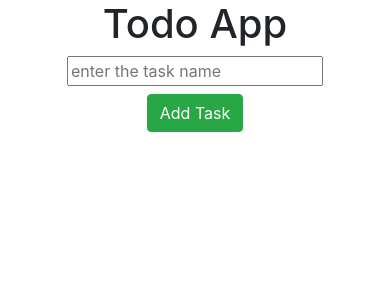
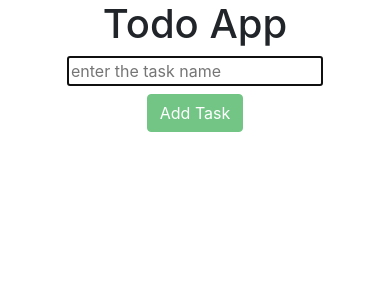
Before and after one commit to AjaySharma91020/Todo-App, a React (Create React App) app: page / in a window 390 px wide. Shown: the top 300 px of the page. Built offline with nearby package versions, Linux system fonts and the light colour scheme.

Commit message:
Added Responsive Styling

```diff
--- a/src/Components/AddTaskContainer.js
+++ b/src/Components/AddTaskContainer.js
@@ -1,28 +1,44 @@
-import React, {Component} from 'react'
+import React, { Component } from "react";
 
-class AddTaskContainer extends Component{
+class AddTaskContainer extends Component {
   state = {
-       newTask : "",
+    newTask: "",
+  };
+  handleChange(event) {
+    this.setState({
+      newTask: event.target.value,
+    });
   }
-   handleChange(event){
-      this.setState({
-          newTask : event.target.value
-      })
-   }
-   handleAddButtonClick(){
+  handleAddButtonClick(event) {
+      event.preventDefault();
     this.props.addTask(this.state.newTask);
     this.setState({
-            newTask : ""
-        })
+      newTask: "",
+    });
   }
-   render(){
+  render() {
     return (
+      <form>
         <div className="text-center m-1">
-          <input type = "Text" placeholder = "enter the task name" value = {this.state.newTask} onChange = {this.handleChange.bind(this)}/>
-          <button className="btn btn-success m-2" onClick = {this.handleAddButtonClick.bind(this)}>Add Task</button>
+          <input
+            type="Text"
+            placeholder="enter the task name"
+            value={this.state.newTask}
+            autoFocus={true}
+            onChange={this.handleChange.bind(this)}
+          />
+          <button
+          type="submit"
+          className="btn btn-success m-2"
+            onClick={this.handleAddButtonClick.bind(this)}
+            disabled={this.state.newTask.length > 0 ? false : true}
+          >
+            Add Task
+          </button>
         </div>
+      </form>
     );
   }
-};
+}
 
 export default AddTaskContainer;
--- a/src/Components/Task.js
+++ b/src/Components/Task.js
@@ -3,9 +3,9 @@ import "./Task.css";
 
 let Task = (props) => {
   return (
-    <div className="cursorPointer bg-primary m-2">
-      <div className="row p-2">
-        <div className="col-10 text-center font-weight-bold text-white ">
+    <div className="cursorPointer m-2">
+      <div className="row bg-primary">
+        <div className="col-sm-9 text-center font-weight-bold text-white p-2">
             <p
               className={props.isCompleted ? "taskCompleted" : ""}
               onClick={props.toggleTaskComplete}
@@ -13,7 +13,7 @@ let Task = (props) => {
               {props.name}
             </p>
         </div>
-        <div className="col-2">
+        <div className="col-sm-3  text-center p-2">
           <button className="btn btn-danger" onClick={props.removeTask}>
             Remove
           </button>
--- a/src/Components/TodoList.js
+++ b/src/Components/TodoList.js
@@ -3,7 +3,7 @@ import Task from './Task';
 
 let TodoList = (props) => {
   return (
-    <div>
+    <div className="container">
       {props.tasks.map((task) => {
         return (
           <Task
```
Also changed, not shown: package.json (+6 -1 lines), 1 other file (tests, documents, lock files or other folders). Lines whose indentation alone changed are shown as unchanged.
